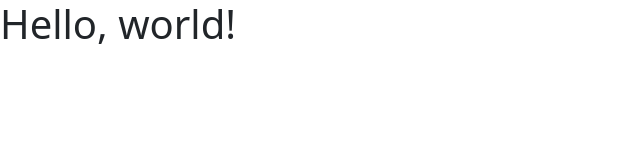
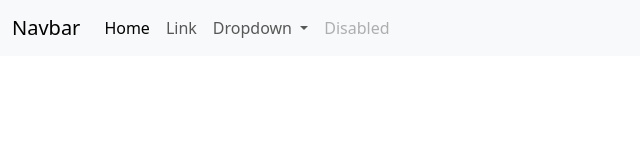
Before and after one commit to TarunPatil001/AWS, a plain HTML site: page index.html in a window 1280 px wide. Shown: the whole page, without its empty margins (0-640 px from the left). Drawn offline with nearby package versions, Linux system fonts and the light colour scheme.

Commit message:
navbar added

```diff
--- a/index.html
+++ b/index.html
@@ -7,7 +7,41 @@
     <link href="https://cdn.jsdelivr.net/npm/bootstrap@5.3.3/dist/css/bootstrap.min.css" rel="stylesheet" integrity="sha384-QWTKZyjpPEjISv5WaRU9OFeRpok6YctnYmDr5pNlyT2bRjXh0JMhjY6hW+ALEwIH" crossorigin="anonymous">
   </head>
   <body>
-    <h1>Hello, world!</h1>
+    <nav class="navbar navbar-expand-lg bg-body-tertiary">
+        <div class="container-fluid">
+          <a class="navbar-brand" href="#">Navbar</a>
+          <button class="navbar-toggler" type="button" data-bs-toggle="collapse" data-bs-target="#navbarSupportedContent" aria-controls="navbarSupportedContent" aria-expanded="false" aria-label="Toggle navigation">
+            <span class="navbar-toggler-icon"></span>
+          </button>
+          <div class="collapse navbar-collapse" id="navbarSupportedContent">
+            <ul class="navbar-nav me-auto mb-2 mb-lg-0">
+              <li class="nav-item">
+                <a class="nav-link active" aria-current="page" href="#">Home</a>
+              </li>
+              <li class="nav-item">
+                <a class="nav-link" href="#">Link</a>
+              </li>
+              <li class="nav-item dropdown">
+                <a class="nav-link dropdown-toggle" href="#" role="button" data-bs-toggle="dropdown" aria-expanded="false">
+                  Dropdown
+                </a>
+                <ul class="dropdown-menu">
+                  <li><a class="dropdown-item" href="#">Action</a></li>
+                  <li><a class="dropdown-item" href="#">Another action</a></li>
+                  <li><hr class="dropdown-divider"></li>
+                  <li><a class="dropdown-item" href="#">Something else here</a></li>
+                </ul>
+              </li>
+              <li class="nav-item">
+                <a class="nav-link disabled" aria-disabled="true">Disabled</a>
+              </li>
+            </ul>
+            <!-- paste code here -->
+
+
+          </div>
+        </div>
+      </nav>
 
 
 
```
